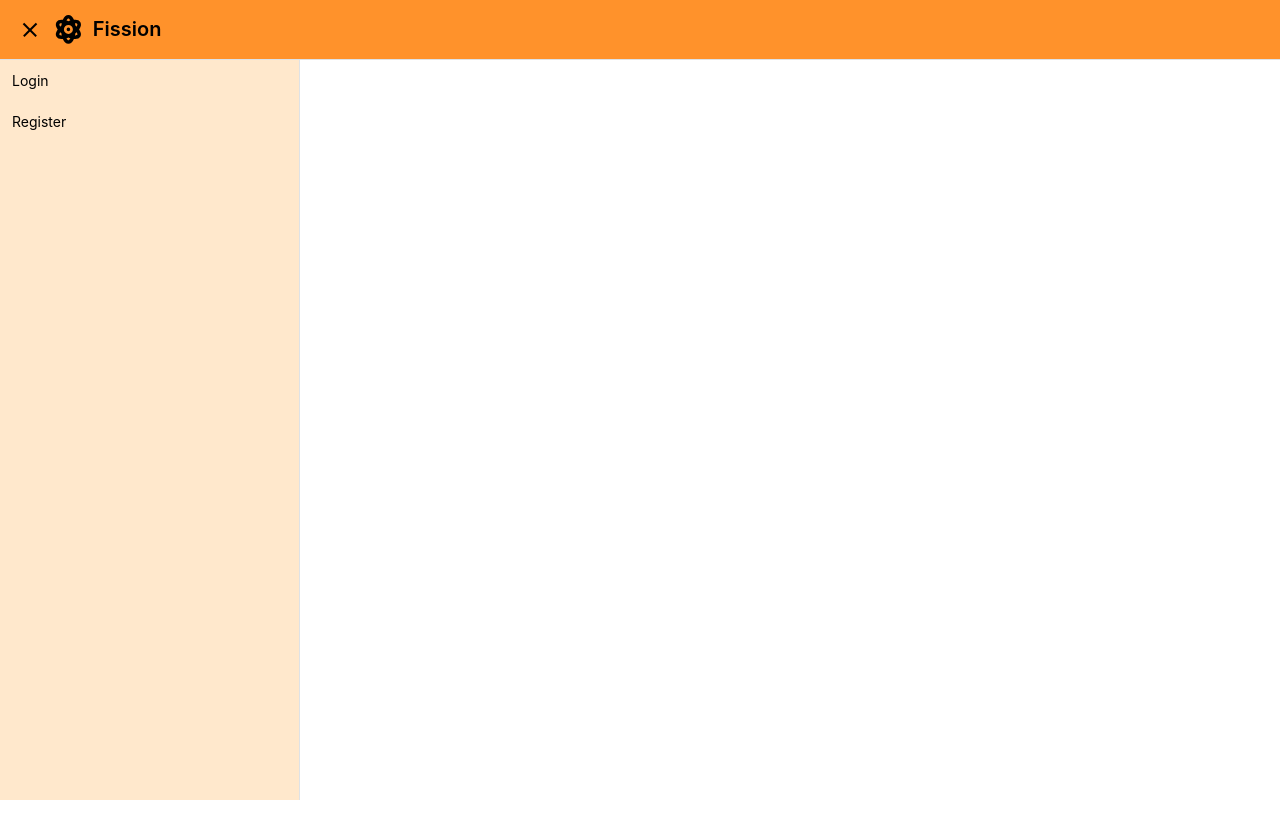
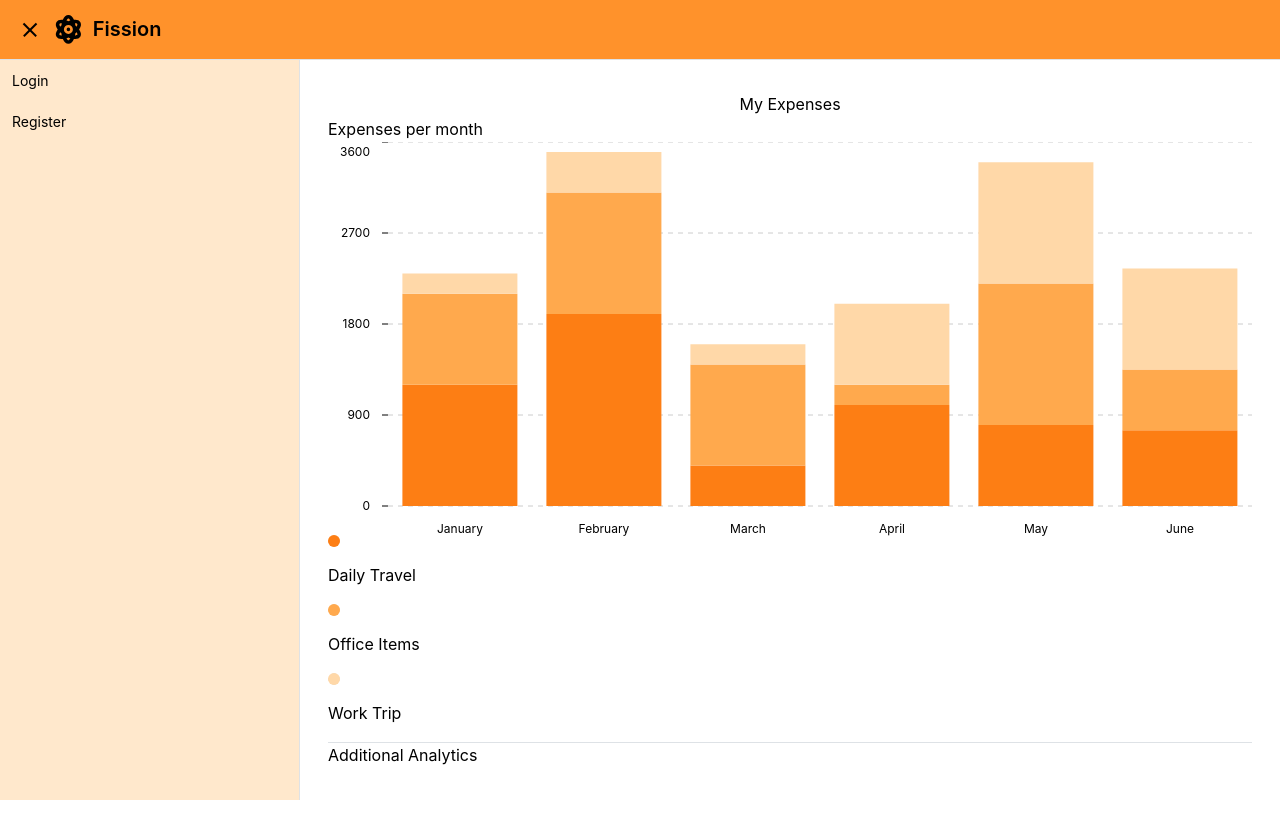
Before and after one commit to PJL-21/MajorProject, a React app in the folder frontend/: page /analytics-page in a window 1280 px wide. Built offline with nearby package versions, Linux system fonts and the light colour scheme.

Commit message:
Added Analytics Page

```diff
--- a/frontend/package.json
+++ b/frontend/package.json
@@ -5,6 +5,7 @@
   "dependencies": {
     "@dnd-kit/core": "^6.1.0",
     "@dnd-kit/sortable": "^8.0.0",
+    "@mantine/charts": "^7.9.2",
     "@mantine/core": "^7.9.2",
     "@mantine/hooks": "^7.9.2",
     "@tabler/icons-react": "^3.4.0",
--- a/frontend/src/App.js
+++ b/frontend/src/App.js
@@ -7,6 +7,7 @@ import DashboardPage from "./pages/DashboardPage";
 import LoginPage from "./pages/LoginPage";
 import ExpensingInfoPage from "./pages/ExpensingInfoPage";
 import ExpenseItemsPage from "./pages/ExpenseItemsPage";
+import AnalyticsPage from "./pages/AnalyticsPage";
 import ContactPage from "./pages/ContactPage";
 import AdminDashboardPage from "./pages/AdminDashboardPage";
 import RegisterPage from "./pages/RegisterPage";
@@ -73,6 +74,10 @@ const App = () => {
                 path="/expensing-info"
                 component={ExpensingInfoPage}
               />
+              <Route
+                exact path="/analytics-page"
+                component={AnalyticsPage}
+              />
               <Route exact path="/expense-items" component={ExpenseItemsPage} />
               <Route exact path="/contact" component={ContactPage} />
               <PrivateRoute
--- /dev/null
+++ b/frontend/src/components/Demo.js
@@ -0,0 +1,23 @@
+import React from 'react';
+import { BarChart } from '@mantine/charts';
+import { data } from '../data';
+
+function Demo() {
+  return (
+    <BarChart
+      h={600}
+      data={data}
+      dataKey="month"
+      type="stacked"
+      withLegend
+      legendProps={{ verticalAlign: 'bottom' }}
+      series={[
+        { name: 'DailyTravel', label: 'Daily Travel', color: 'orange.6' },
+        { name: 'OfficeItems', label: 'Office Items', color: 'orange.4' },
+        { name: 'WorkTrip', label: 'Work Trip', color: 'orange.2' },
+      ]}
+    />
+  );
+}
+
+export default Demo;
--- a/frontend/src/components/Navbar.js
+++ b/frontend/src/components/Navbar.js
@@ -38,6 +38,11 @@ const Navbar = () => {
             to="/expense-items"
             label="Expense Items"
           />
+          <NavLink
+            component={Link}
+            to="/analytics-page"
+            label="My Analytics"
+          />
         </>
       )}
       {isAuthenticated() ? (
--- /dev/null
+++ b/frontend/src/data.js
@@ -0,0 +1,8 @@
+export const data = [
+    { month: 'January', DailyTravel: 1200, OfficeItems: 900, WorkTrip: 200 },
+    { month: 'February', DailyTravel: 1900, OfficeItems: 1200, WorkTrip: 400 },
+    { month: 'March', DailyTravel: 400, OfficeItems: 1000, WorkTrip: 200 },
+    { month: 'April', DailyTravel: 1000, OfficeItems: 200, WorkTrip: 800 },
+    { month: 'May', DailyTravel: 800, OfficeItems: 1400, WorkTrip: 1200 },
+    { month: 'June', DailyTravel: 750, OfficeItems: 600, WorkTrip: 1000 },
+  ];
--- /dev/null
+++ b/frontend/src/pages/AnalyticsPage.js
@@ -0,0 +1,20 @@
+import React from 'react';
+import { Text, Divider, Paper } from '@mantine/core';
+import Demo from '../components/Demo';
+
+const AnalyticsPage = () => {
+  return (
+    <div>
+      <Text variant="h1" align="center" mt="lg">
+        My Expenses
+      </Text>
+        <Text variant="h5">Expenses per month</Text>
+        <Demo />
+      <Divider margins="lg" />
+        <Text variant="h5">Additional Analytics</Text>
+        {/* Add more charts or analytics components as needed */}
+    </div>
+  );
+};
+
+export default AnalyticsPage;
```
Also changed, not shown: 1 other file (tests, documents, lock files or other folders).
